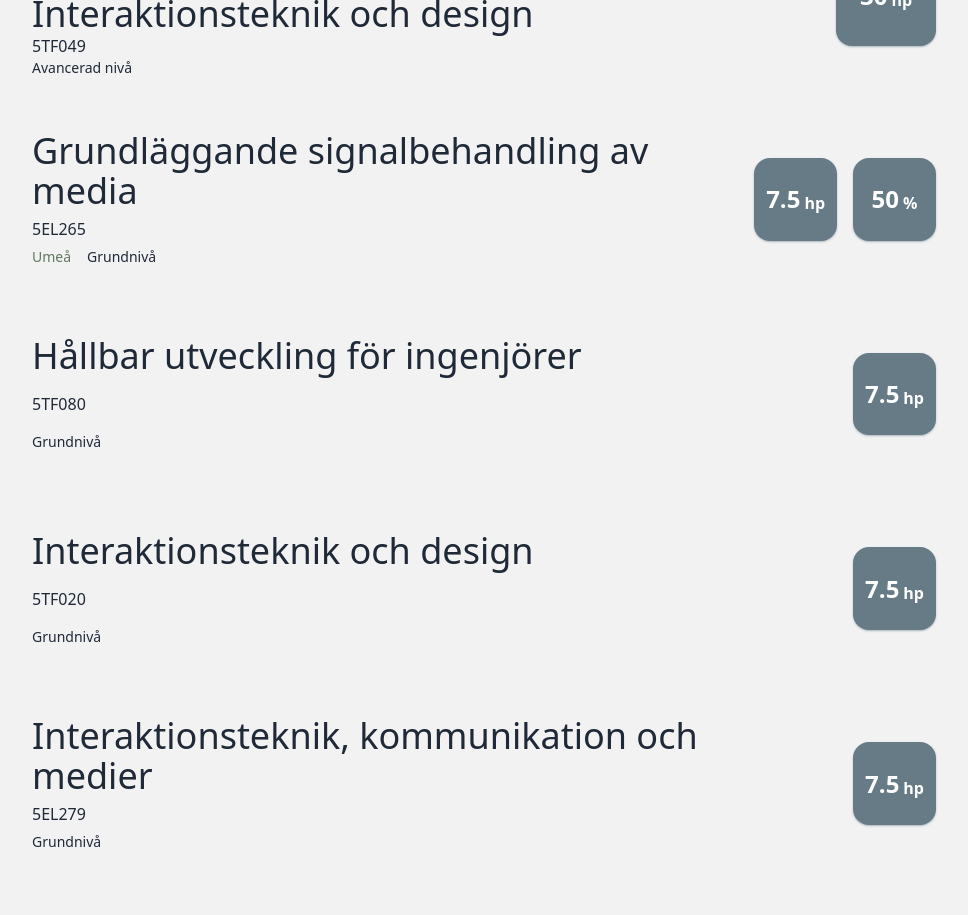
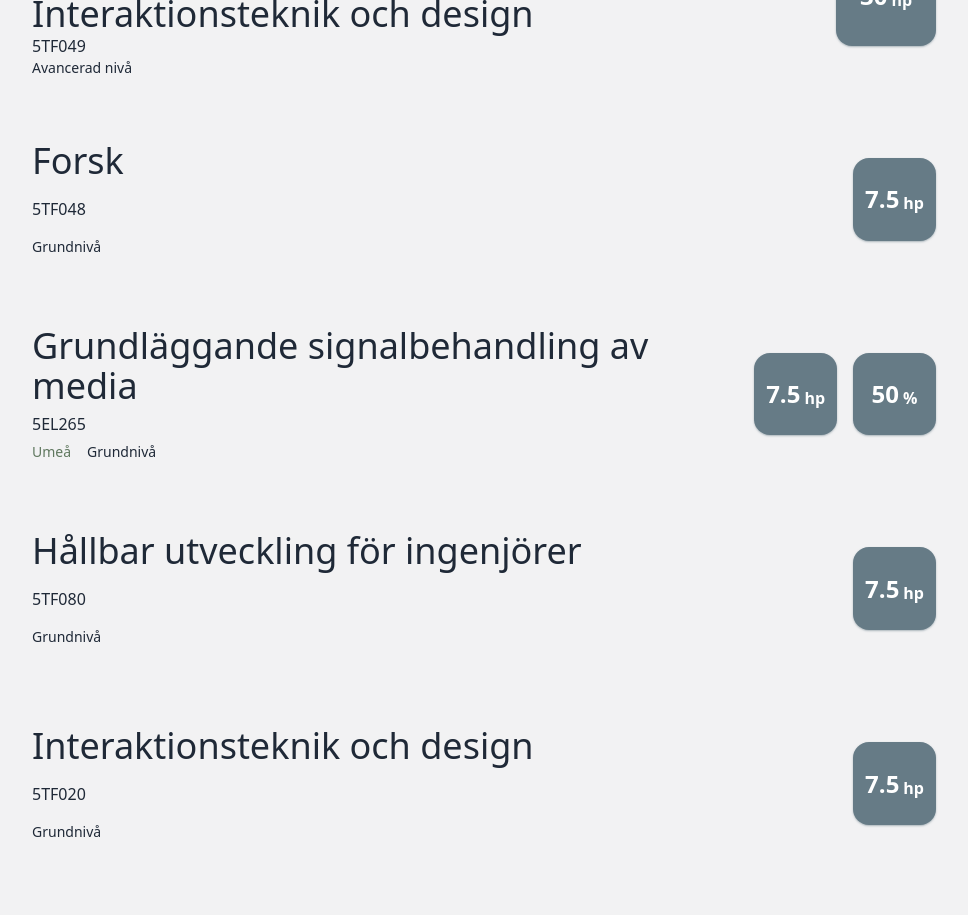
Before and after one commit to HawkieOne/kurskatalog-id, a React (Create React App) app: page /kurser in a window 1280 px wide. Shown: the part 2120-3035 px from the top of the page, without its empty margins (140-1108 px from the left). Built offline with nearby package versions, Linux system fonts and the light colour scheme.

Commit message:
feat: fix id tempalte

```diff
--- a/src/shared/data.ts
+++ b/src/shared/data.ts
@@ -287,6 +287,19 @@ export const courses: Course[] = [
     group: "course",
   },
   {
+    name: "Forsk",
+    description:
+      "Kursen behandlar metoder för att lagra och bearbeta data samt tekniker för att utveckla databasdrivna, webbaserade system. Kursen baserar sig på ASP.NET MVC, ENTITY FRAMEWORK,  C-Sharp, Visual Studio och SQL SERVER. Under kursens senare del bedrivs ett verklighetsnära projekt.",
+    prerequisite:
+      "För tillträde till kursen krävs en kurs i Grundläggande programmering, 7.5 hp samt någon av kurserna Webbutveckling, 7.5hp (5EL107) eller Datakommunikation I, 7.5 hp (5EL144) eller motsvarande.",
+    points: 7.5,
+    link: "https://www.umu.se/utbildning/kurser/databasteknik-och-webbaserade-system/",
+    level: "Grundnivå",
+    code: "5TF048",
+    rating: 0,
+    group: "course",
+  },
+  {
     name: "Grundläggande signalbehandling av media",
     points: 7.5,
     pace: 50,
@@ -463,7 +476,7 @@ export const templateID = [
       createLayoutBlock(2, 0, 2, 1, getCourse("5TF048")),
       createLayoutBlock(4, 0, 2, 1, getCourse("5EL266")),
       createLayoutBlock(4, 1, 2, 1, getCourse("5EL265")),
-      createLayoutBlock(3, 2, 3, 1, getCourse("5TF073")),
+      createLayoutBlock(4, 2, 4, 1, getCourse("5TF073")),
       createLayoutBlock(6, 0, 2, 1, getCourse("5TF042")),
     ],
   },
```
